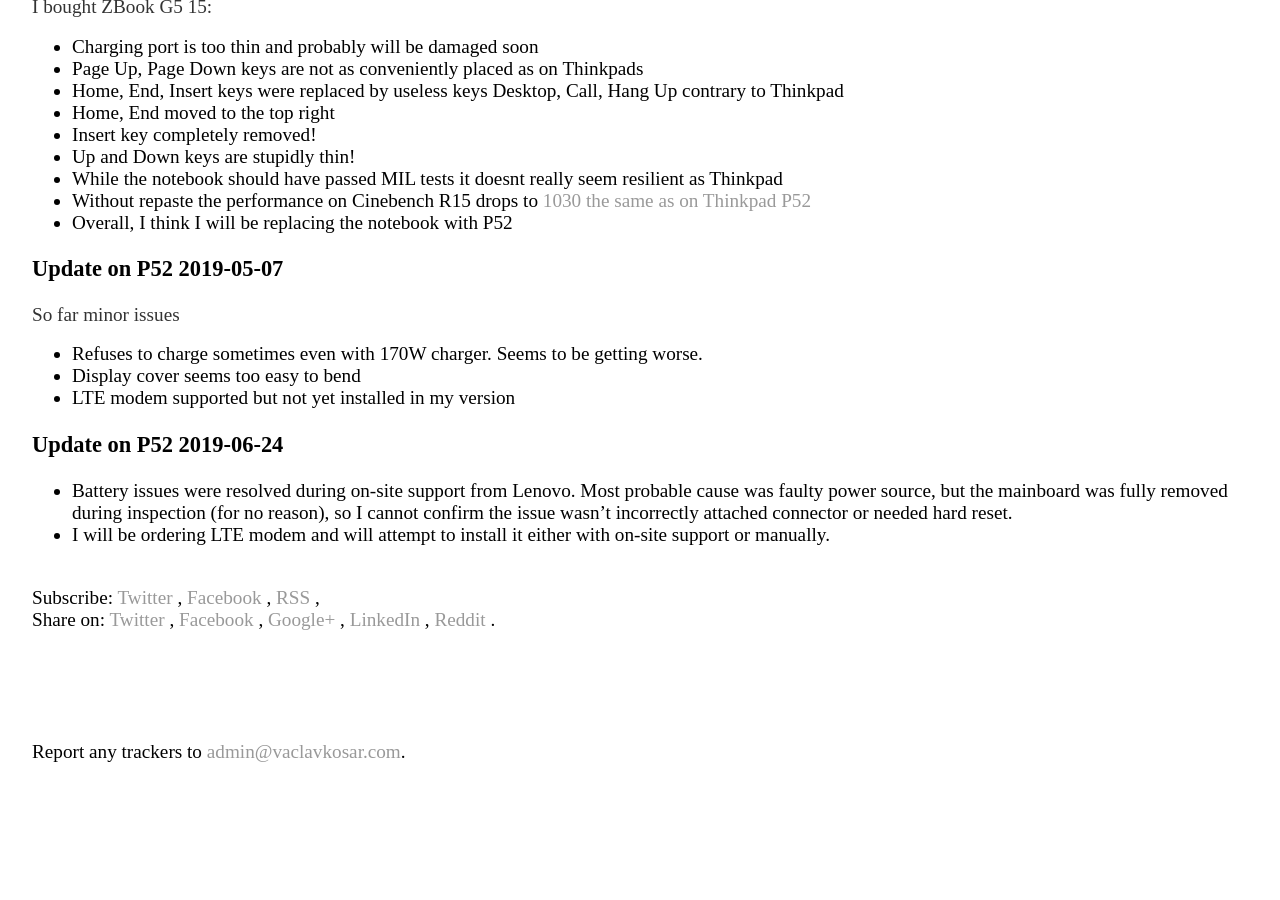
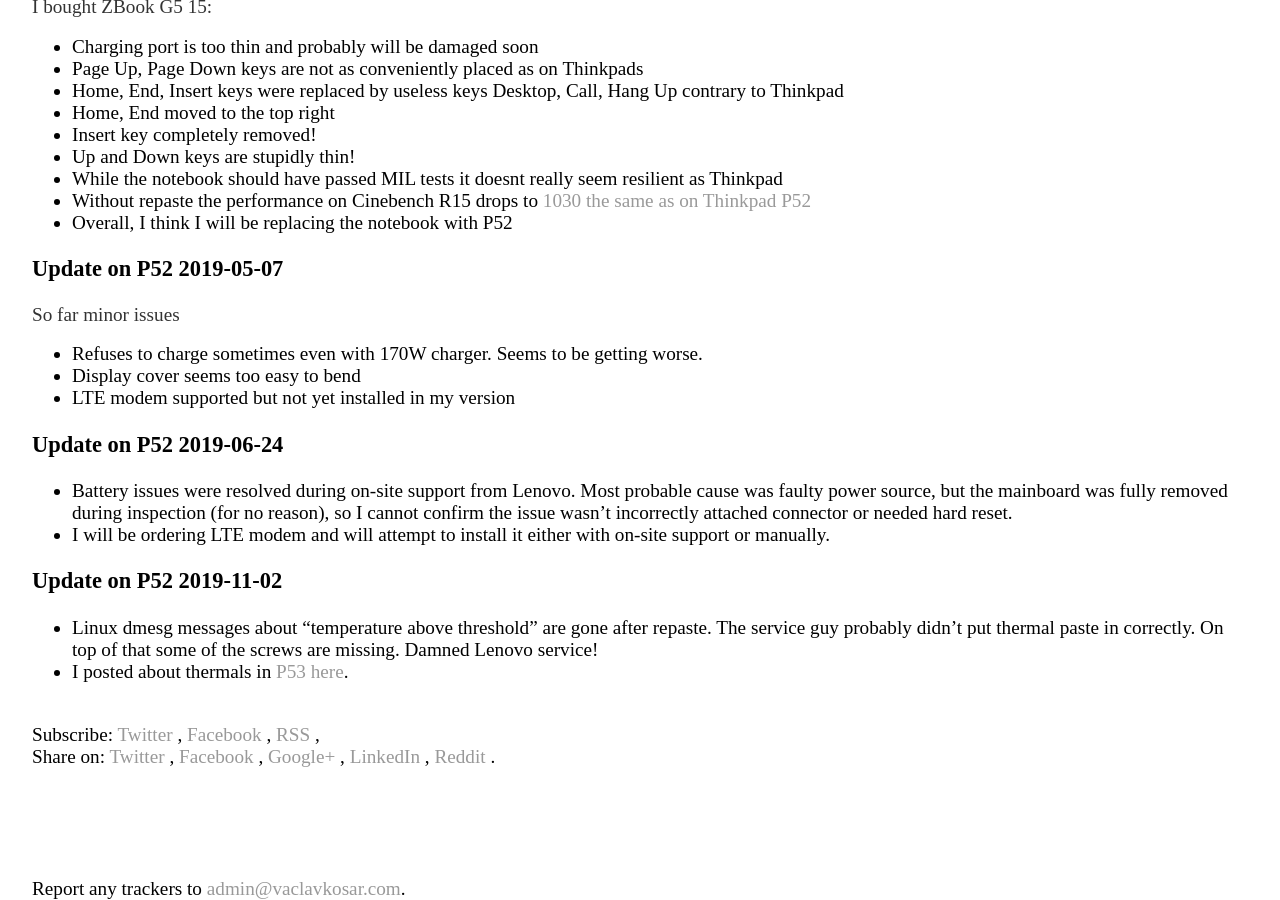
Before and after one commit to vackosar/vackosar.github.io, a Jekyll site: the page built from _posts/2019-03-03-Thinkpad-P52-vs-HP-Zbook-15-G5-vs-Dell-Precision-7530.md, in a window 1280 px wide and 900 px high, scrolled down 1578 px. Built offline with Jekyll 4.4.1, drawn with Linux system fonts in a browser that asks for light colours; comment, search, counter and statistics services are not loaded; before the commit the page ends 2341 px from its top, so only the background shows below that.

Commit message:
p52 update

```diff
--- a/_posts/2019-03-03-Thinkpad-P52-vs-HP-Zbook-15-G5-vs-Dell-Precision-7530.md
+++ b/_posts/2019-03-03-Thinkpad-P52-vs-HP-Zbook-15-G5-vs-Dell-Precision-7530.md
@@ -60,3 +60,8 @@
 ### Update on P52 2019-06-24
 - Battery issues were resolved during on-site support from Lenovo. Most probable cause was faulty power source, but the mainboard was fully removed during inspection (for no reason), so I cannot confirm the issue wasn't incorrectly attached connector or needed hard reset.
 - I will be ordering LTE modem and will attempt to install it either with on-site support or manually.
+
+
+### Update on P52 2019-11-02
+- Linux dmesg messages about "temperature above threshold" are gone after repaste. The service guy probably didn't put thermal paste in correctly. On top of that some of the screws are missing. Damned Lenovo service!
+- I posted about thermals in [P53 here](https://vaclavkosar.com/2019/11/02/Thinkpad-P53-vs-P52-Thermals.html).
```
